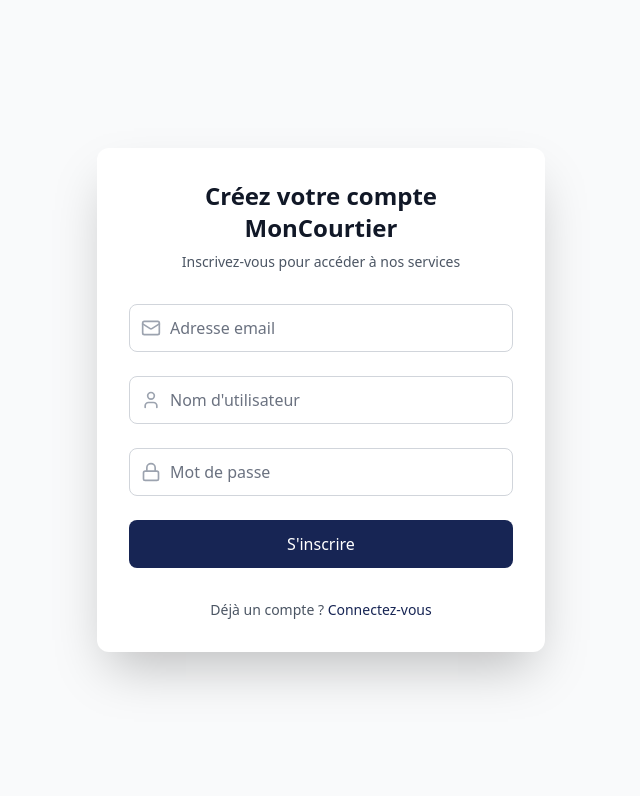
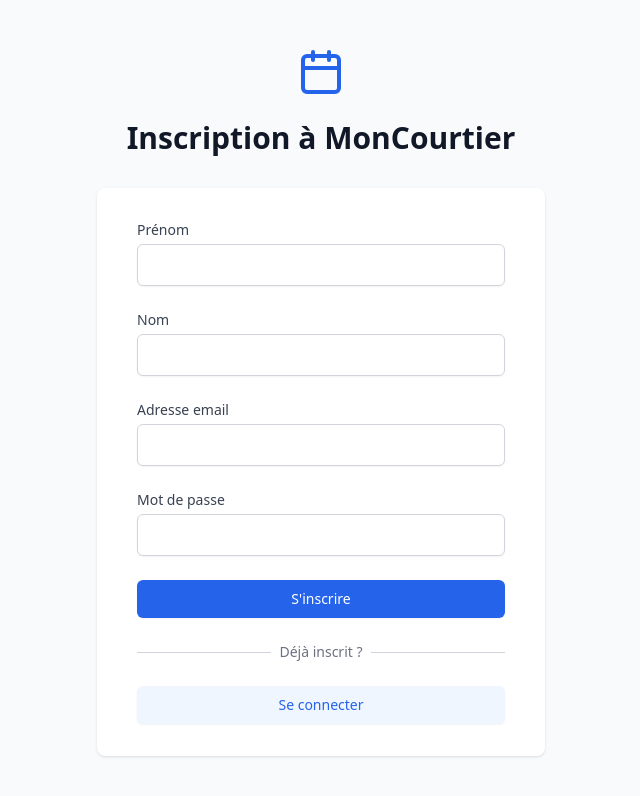
Before and after one commit to Sidroz/moncourtier, a React (Vite) app: page /signup in a window 1280 px wide. Shown: the top 796 px of the page, without its empty margins (319-959 px from the left). Built offline with nearby package versions, Linux system fonts and the light colour scheme.

Commit message:
Ajout Firestore

```diff
--- a/package.json
+++ b/package.json
@@ -10,6 +10,7 @@
     "preview": "vite preview"
   },
   "dependencies": {
+    "firebase": "^11.4.0",
     "lucide-react": "^0.344.0",
     "react": "^18.3.1",
     "react-dom": "^18.3.1",
--- a/src/firebase.ts
+++ b/src/firebase.ts
@@ -1,5 +1,6 @@
 import { initializeApp } from 'firebase/app';
 import { getAuth } from 'firebase/auth';
+import { getFirestore } from 'firebase/firestore'; // Ajout de Firestore
 
 const firebaseConfig = {
   apiKey: "AIzaSyBJNivR46GFAikF20ymAm7V-TwGLrNp8VI",
@@ -13,3 +14,4 @@
 
 const app = initializeApp(firebaseConfig);
 export const auth = getAuth(app);
+export const db = getFirestore(app); // Export de Firestore
--- a/src/pages/Login.tsx
+++ b/src/pages/Login.tsx
@@ -1,19 +1,31 @@
 import React, { useState } from 'react';
 import { Calendar, User, Building2 } from 'lucide-react';
 import { Link, useNavigate } from 'react-router-dom';
+import { signInWithEmailAndPassword } from 'firebase/auth'; // Ajout de Firebase
+import { auth } from '../firebase'; // Assure-toi que firebase.ts est configuré
 
 type UserType = 'client' | 'broker';
 
 export default function Login() {
   const [userType, setUserType] = useState<UserType>('client');
+  const [email, setEmail] = useState(''); // Ajout pour stocker l’email
+  const [password, setPassword] = useState(''); // Ajout pour stocker le mot de passe
   const navigate = useNavigate();
 
-  const handleSubmit = (e: React.FormEvent) => {
+  const handleSubmit = async (e: React.FormEvent) => {
     e.preventDefault();
-    // Mock login logic
     if (userType === 'client') {
-      navigate('/client/dashboard');
+      // Connexion Client via Firebase
+      try {
+        await signInWithEmailAndPassword(auth, email, password);
+        navigate('/client/dashboard'); // Redirection après connexion réussie
+      } catch (err) {
+        console.error('Erreur lors de la connexion client :', err);
+        alert('Erreur de connexion : ' + (err as Error).message); // Message d’erreur simple
+      }
     } else {
+      // Logique originale pour Broker (inchangée)
+      console.log('Connexion Broker:', { email, password });
       navigate('/broker/dashboard');
     }
   };
@@ -69,6 +81,8 @@
                   type="email"
                   autoComplete="email"
                   required
+                  value={email} // Ajout pour lier l’état
+                  onChange={(e) => setEmail(e.target.value)} // Ajout pour mettre à jour l’état
                   className="appearance-none block w-full px-3 py-2 border border-gray-300 rounded-md shadow-sm placeholder-gray-400 focus:outline-none focus:ring-blue-500 focus:border-blue-500"
                 />
               </div>
@@ -85,6 +99,8 @@
                   type="password"
                   autoComplete="current-password"
                   required
+                  value={password} // Ajout pour lier l’état
+                  onChange={(e) => setPassword(e.target.value)} // Ajout pour mettre à jour l’état
                   className="appearance-none block w-full px-3 py-2 border border-gray-300 rounded-md shadow-sm placeholder-gray-400 focus:outline-none focus:ring-blue-500 focus:border-blue-500"
                 />
               </div>
--- a/src/pages/Signup.tsx
+++ b/src/pages/Signup.tsx
@@ -1,90 +1,162 @@
 import React, { useState } from 'react';
-import { User, Lock, Mail } from 'lucide-react';
-import { useNavigate } from 'react-router-dom';
+import { Calendar } from 'lucide-react';
+import { Link, useNavigate } from 'react-router-dom';
+import { createUserWithEmailAndPassword } from 'firebase/auth';
+import { doc, setDoc } from 'firebase/firestore'; // Ajout pour Firestore
+import { auth, db } from '../firebase'; // Import de db
 
-function Signup() {
+export default function Signup() {
   const [email, setEmail] = useState('');
-  const [username, setUsername] = useState('');
   const [password, setPassword] = useState('');
+  const [firstName, setFirstName] = useState('');
+  const [lastName, setLastName] = useState('');
   const navigate = useNavigate();
 
-  const handleSignup = (e: React.FormEvent) => {
+  const handleSubmit = async (e: React.FormEvent) => {
     e.preventDefault();
-    // Logique d'inscription à implémenter ici (ex. appel API)
-    console.log('Inscription:', { email, username, password });
-    navigate('/login'); // Redirection vers la page de connexion après inscription
+    try {
+      // Étape 1 : Créer l’utilisateur avec Firebase Authentication
+      const userCredential = await createUserWithEmailAndPassword(auth, email, password);
+      const user = userCredential.user;
+
+      // Étape 2 : Stocker les données dans Firestore
+      await setDoc(doc(db, 'users', user.uid), {
+        firstName: firstName,
+        lastName: lastName,
+        email: email,
+        type: 'client', // Par défaut, on inscrit un "client"
+      });
+
+      console.log('Utilisateur inscrit avec succès dans Firestore :', {
+        firstName,
+        lastName,
+        email,
+        type: 'client',
+      });
+      navigate('/login');
+    } catch (err) {
+      console.error('Erreur lors de l’inscription :', err);
+      alert('Erreur d’inscription : ' + (err as Error).message);
+    }
   };
 
   return (
-    <div className="min-h-screen bg-gray-50 flex items-center justify-center py-12 px-4 sm:px-6 lg:px-8">
-      <div className="max-w-md w-full space-y-8 bg-white rounded-xl shadow-2xl p-8 transform hover:scale-105 transition-transform duration-300">
-        <div>
-          <h2 className="text-center text-2xl font-bold text-gray-900">
-            Créez votre compte MonCourtier
+    <div className="min-h-screen bg-gray-50 flex flex-col justify-center py-12 sm:px-6 lg:px-8">
+      <div className="sm:mx-auto sm:w-full sm:max-w-md">
+        <div className="flex justify-center">
+          <Calendar className="h-12 w-12 text-blue-600" />
+        </div>
+        <h2 className="mt-6 text-center text-3xl font-extrabold text-gray-900">
+          Inscription à MonCourtier
         </h2>
-          <p className="mt-2 text-center text-sm text-gray-600">
-            Inscrivez-vous pour accéder à nos services
-          </p>
-        </div>
-        <form className="mt-8 space-y-6" onSubmit={handleSignup}>
-          <div className="space-y-6">
-            {/* Champ Email */}
-            <div className="relative">
-              <Mail className="absolute left-3 top-1/2 transform -translate-y-1/2 h-5 w-5 text-gray-400" />
-              <input
-                type="email"
-                placeholder="Adresse email"
-                value={email}
-                onChange={(e) => setEmail(e.target.value)}
-                className="pl-10 w-full h-12 border border-gray-300 rounded-lg focus:ring-2 focus:ring-blue-500 focus:border-transparent text-gray-900 placeholder-gray-500"
-                required
-              />
       </div>
 
-            {/* Champ Nom d'utilisateur */}
-            <div className="relative">
-              <User className="absolute left-3 top-1/2 transform -translate-y-1/2 h-5 w-5 text-gray-400" />
+      <div className="mt-8 sm:mx-auto sm:w-full sm:max-w-md">
+        <div className="bg-white py-8 px-4 shadow sm:rounded-lg sm:px-10">
+          <form className="space-y-6" onSubmit={handleSubmit}>
+            <div>
+              <label htmlFor="firstName" className="block text-sm font-medium text-gray-700">
+                Prénom
+              </label>
+              <div className="mt-1">
                 <input
+                  id="firstName"
+                  name="firstName"
                   type="text"
-                placeholder="Nom d'utilisateur"
-                value={username}
-                onChange={(e) => setUsername(e.target.value)}
-                className="pl-10 w-full h-12 border border-gray-300 rounded-lg focus:ring-2 focus:ring-blue-500 focus:border-transparent text-gray-900 placeholder-gray-500"
+                  autoComplete="given-name"
                   required
-              />
-            </div>
-
-            {/* Champ Mot de passe */}
-            <div className="relative">
-              <Lock className="absolute left-3 top-1/2 transform -translate-y-1/2 h-5 w-5 text-gray-400" />
-              <input
-                type="password"
-                placeholder="Mot de passe"
-                value={password}
-                onChange={(e) => setPassword(e.target.value)}
-                className="pl-10 w-full h-12 border border-gray-300 rounded-lg focus:ring-2 focus:ring-blue-500 focus:border-transparent text-gray-900 placeholder-gray-500"
-                required
+                  value={firstName}
+                  onChange={(e) => setFirstName(e.target.value)}
+                  className="appearance-none block w-full px-3 py-2 border border-gray-300 rounded-md shadow-sm placeholder-gray-400 focus:outline-none focus:ring-blue-500 focus:border-blue-500"
                 />
               </div>
             </div>
 
+            <div>
+              <label htmlFor="lastName" className="block text-sm font-medium text-gray-700">
+                Nom
+              </label>
+              <div className="mt-1">
+                <input
+                  id="lastName"
+                  name="lastName"
+                  type="text"
+                  autoComplete="family-name"
+                  required
+                  value={lastName}
+                  onChange={(e) => setLastName(e.target.value)}
+                  className="appearance-none block w-full px-3 py-2 border border-gray-300 rounded-md shadow-sm placeholder-gray-400 focus:outline-none focus:ring-blue-500 focus:border-blue-500"
+                />
+              </div>
+            </div>
+
+            <div>
+              <label htmlFor="email" className="block text-sm font-medium text-gray-700">
+                Adresse email
+              </label>
+              <div className="mt-1">
+                <input
+                  id="email"
+                  name="email"
+                  type="email"
+                  autoComplete="email"
+                  required
+                  value={email}
+                  onChange={(e) => setEmail(e.target.value)}
+                  className="appearance-none block w-full px-3 py-2 border border-gray-300 rounded-md shadow-sm placeholder-gray-400 focus:outline-none focus:ring-blue-500 focus:border-blue-500"
+                />
+              </div>
+            </div>
+
+            <div>
+              <label htmlFor="password" className="block text-sm font-medium text-gray-700">
+                Mot de passe
+              </label>
+              <div className="mt-1">
+                <input
+                  id="password"
+                  name="password"
+                  type="password"
+                  autoComplete="new-password"
+                  required
+                  value={password}
+                  onChange={(e) => setPassword(e.target.value)}
+                  className="appearance-none block w-full px-3 py-2 border border-gray-300 rounded-md shadow-sm placeholder-gray-400 focus:outline-none focus:ring-blue-500 focus:border-blue-500"
+                />
+              </div>
+            </div>
+
+            <div>
               <button
                 type="submit"
-            className="w-full bg-blue-950 text-white py-3 rounded-lg hover:bg-blue-700 transition-colors flex items-center justify-center"
+                className="w-full flex justify-center py-2 px-4 border border-transparent rounded-md shadow-sm text-sm font-medium text-white bg-blue-600 hover:bg-blue-700 focus:outline-none focus:ring-2 focus:ring-offset-2 focus:ring-blue-500"
               >
                 S'inscrire
               </button>
+            </div>
           </form>
 
-        <p className="text-center text-sm text-gray-600">
-          Déjà un compte ?{' '}
-          <a href="/login" className="text-blue-950 hover:text-blue-700 font-medium">
-            Connectez-vous
-          </a>
-        </p>
+          <div className="mt-6">
+            <div className="relative">
+              <div className="absolute inset-0 flex items-center">
+                <div className="w-full border-t border-gray-300" />
+              </div>
+              <div className="relative flex justify-center text-sm">
+                <span className="px-2 bg-white text-gray-500">Déjà inscrit ?</span>
+              </div>
+            </div>
+
+            <div className="mt-6">
+              <Link
+                to="/login"
+                className="w-full flex justify-center py-2 px-4 border border-transparent rounded-md shadow-sm text-sm font-medium text-blue-600 bg-blue-50 hover:bg-blue-100"
+              >
+                Se connecter
+              </Link>
+            </div>
+          </div>
+        </div>
       </div>
     </div>
   );
 }
-
-export default Signup;
```
Also changed, not shown: 1 other file (tests, documents, lock files or other folders). Lines whose indentation alone changed are shown as unchanged.
